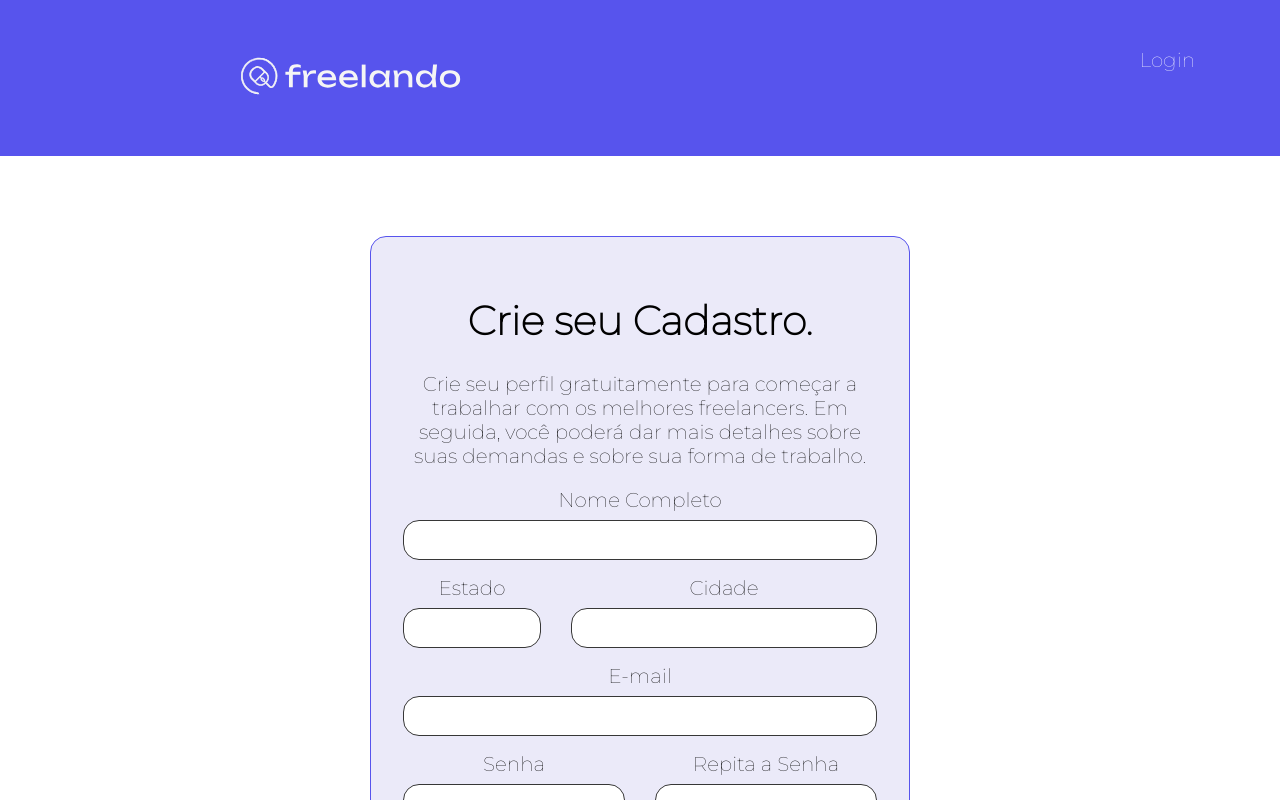
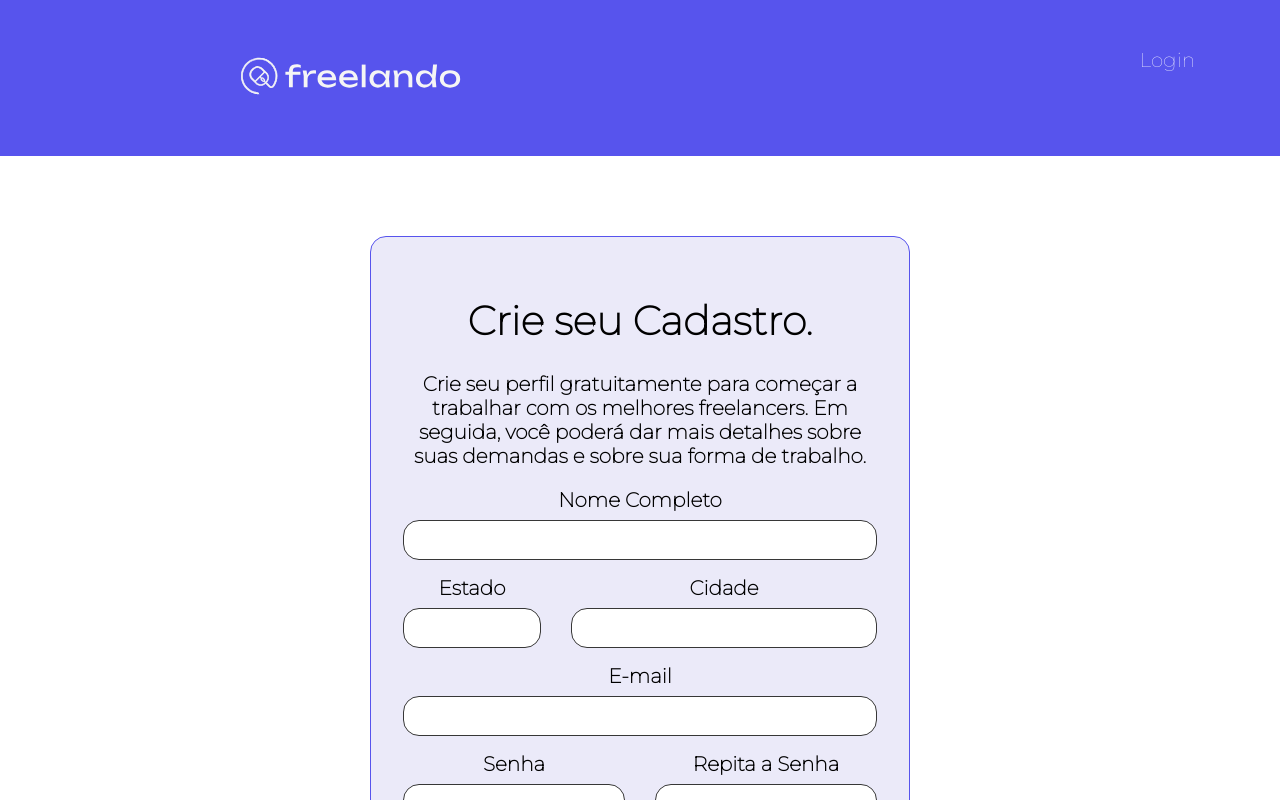
Before and after one commit to chiquinelli-bia/freelando, a React (Vite) app: page / in a window 1280 px wide. Shown: the top 800 px of the page. Built offline with nearby package versions, Linux system fonts and the light colour scheme.

Commit message:
style: muda peso das fontes para melhor visibilidade

```diff
--- a/src/componentes/campoTexto/index.jsx
+++ b/src/componentes/campoTexto/index.jsx
@@ -4,7 +4,7 @@ const LabelEstilizada = styled.label`
   display: block;
   width: 100%;
   box-sizing: border-box;
-  font-weight: 400;
+  font-weight: 600;
   font-size: 20px;
   line-height: 24px;
 `;
@@ -19,7 +19,7 @@ const InputEstilizado = styled.input`
   border-color: ${(props) => props.theme.cores.neutras.a};
   border-radius: ${(props) => props.theme.espacamentos.s};
   height: 40px;
-  font-weight: 400;
+  font-weight: 600;
   font-size: 14px;
   line-height: 17px;
 `;
--- a/src/componentes/tipografia/index.jsx
+++ b/src/componentes/tipografia/index.jsx
@@ -27,7 +27,7 @@ const estilos = {
     line-height: 49px;
     `,
   body: `
-    font-weight: 400;
+    font-weight: 600;
     font-size: 20px;
     line-height: 24px;
     `,
```
